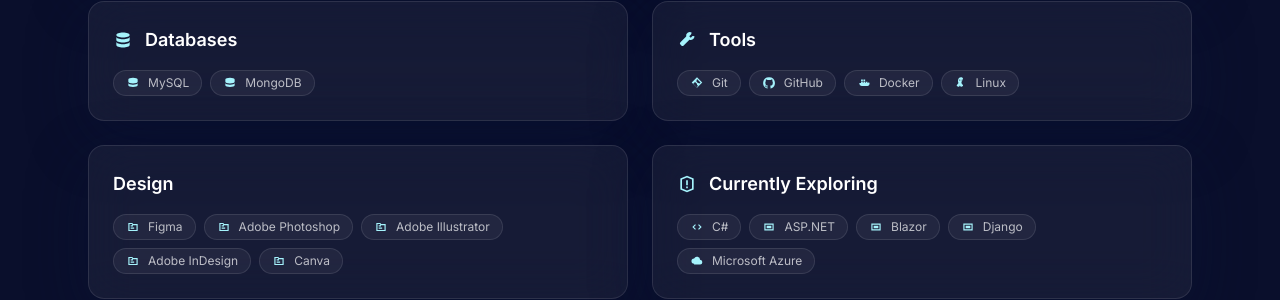
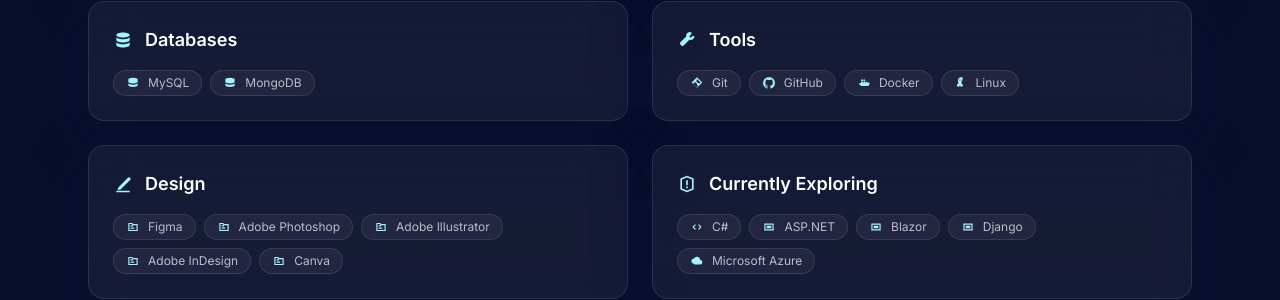
Before and after one commit to chrisracha/portfolio, a Next.js app: page / in a window 1280 px wide. Shown: the part 3711-4011 px from the top of the page. Built offline with nearby package versions, Linux system fonts and the light colour scheme.

Commit message:
add icon for design category

```diff
--- a/components/Skills.tsx
+++ b/components/Skills.tsx
@@ -34,9 +34,12 @@
       />
     </svg>
   ),
-  testing: (
+  design: (
     <svg viewBox="0 0 24 24" className="h-5 w-5 text-cyan-200" aria-hidden="true">
-      <path fill="currentColor" d="M7 3h10l1 4h3v2H3V7h3l1-4Zm2 0-1 4h8l-1-4H9Zm-4 8h14v10H5V11Zm3 3v4h2v-4H8Zm6 0v4h2v-4h-2Z" />
+      <path
+        fill="currentColor"
+        d="M20.7 4.6a2 2 0 0 0-2.8 0L6.4 16.1l-.9 3.5 3.5-.9L20.6 7.2a2 2 0 0 0 0-2.8l-.1-.1ZM4 20h16v2H4v-2Z"
+      />
     </svg>
   ),
   exploring: (
```
